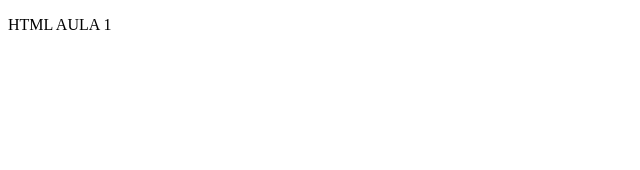
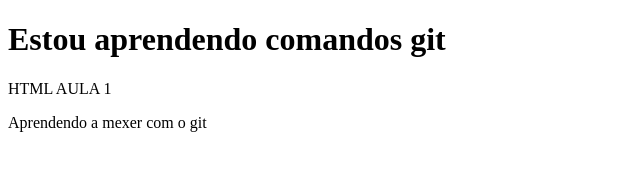
Before and after one commit to Nevergivupi/curso-bootcamp, a plain HTML site: page index.html in a window 1280 px wide. Shown: the whole page, without its empty margins (0-640 px from the left). Drawn offline with Linux system fonts and the light colour scheme.

Commit message:
Criei um paragrafo e um titulo

```diff
--- a/index.html
+++ b/index.html
@@ -6,7 +6,8 @@
     <title>Document</title>
 </head>
 <body>
+   <h1>Estou aprendendo comandos git</h1>
     <p>HTML AULA 1</p>
-
+    <p>Aprendendo a mexer com o git</p>
 </body>
 </html>
```
